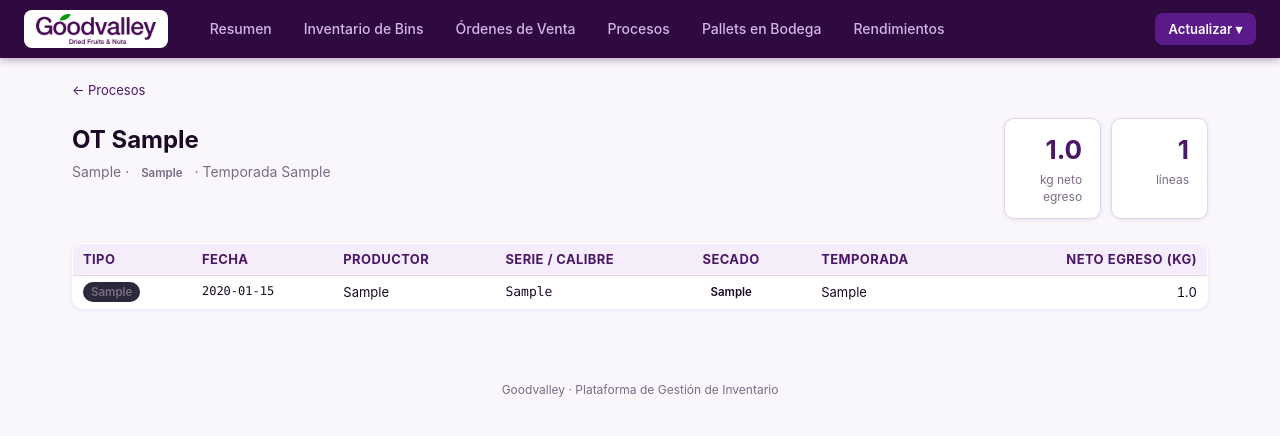
After one commit to holscherp/Goodvalley, a Flask app: a page that uses templates/proceso_detail.html in a window 1280 px wide. The commit adds this page. Shown: the top 436 px of the page. Run offline with Flask 3, Linux system fonts and the light colour scheme; tables that the repository leaves empty hold one stand-in row (values such as "Sample post").

Commit message:
Add ProcesoLinea detail model and clickable OT drill-down in Procesos
- New ProcesoLinea model (proceso_lineas table): stores every raw scraper
  row (D and R) per OT, with productor, serie, fecha, idot, tipo_fila
- Proceso now has one record per OT (grouped); neto_egreso = sum of D-rows
- _transform_procesos() captures TIPO, PRODUCTOR, IDOT, FECHAPRODUCCION
- Sync Completo clear-and-reinserts both tables, commits every 100 OTs
- /procesos/<ot> detail route + proceso_detail.html template
- procesos.html OT rows are now clickable links

Co-Authored-By: Claude Sonnet 4.6 <noreply@anthropic.com>

```diff
--- a/app.py
+++ b/app.py
@@ -134,7 +134,7 @@ def create_app():
     db.init_app(app)
 
     with app.app_context():
-        from models import Bin, Order, OrderLine, Allocation, Excedente, YieldOverride, Proceso, Pallet  # noqa: F401
+        from models import Bin, Order, OrderLine, Allocation, Excedente, YieldOverride, Proceso, ProcesoLinea, Pallet  # noqa: F401
         db.create_all()
 
         _migrate(db)
@@ -580,31 +580,82 @@ def create_app():
                         lf.write(f'✗ Error importando pallets: {e}\n')
                         lf.flush()
 
-            # ── Import procesos to Proceso table ──────────────────────────
+            # ── Import procesos to Proceso + ProcesoLinea tables ──────────
             if procesos_path.exists():
                 try:
                     proc_data = _json.loads(procesos_path.read_text())
                     with open(log_path, 'a') as lf:
-                        lf.write(f'► Importando {len(proc_data)} procesos...\n')
+                        lf.write(f'► Importando {len(proc_data)} líneas de procesos...\n')
                         lf.flush()
                     with _app.app_context():
-                        from models import Proceso
+                        from models import Proceso, ProcesoLinea
+
+                        # Full clear-and-reinsert
+                        ProcesoLinea.query.delete(synchronize_session=False)
                         Proceso.query.delete(synchronize_session=False)
-                        for p in proc_data:
-                            if not p.get('ot'):
+                        db.session.commit()
+
+                        # Group rows by OT
+                        from collections import OrderedDict as _OD
+                        by_ot = _OD()
+                        for row in proc_data:
+                            ot = row.get('ot', '').strip()
+                            if not ot:
                                 continue
-                            db.session.add(Proceso(
-                                ot=p['ot'],
-                                tipoproceso=p.get('tipoproceso'),
-                                drying=p.get('drying'),
-                                temporada=p.get('temporada'),
-                                neto_egreso=p.get('neto_egreso'),
-                                serie=p.get('serie'),
-                                synced_at=datetime.utcnow(),
-                            ))
+                            by_ot.setdefault(ot, []).append(row)
+
+                        synced = datetime.utcnow()
+                        ot_count = linea_count = 0
+
+                        for ot, rows in by_ot.items():
+                            # Summary: use first row's tipoproceso/drying/temporada;
+                            # neto_egreso = sum of D-rows (or all rows if no D tag)
+                            first = rows[0]
+                            d_rows = [r for r in rows if (r.get('tipo_fila') or '').upper() == 'D']
+                            summary_rows = d_rows if d_rows else rows
+                            total_neto = sum(
+                                r['neto_egreso'] for r in summary_rows
+                                if r.get('neto_egreso') is not None
+                            ) or None
+
+                            proc = Proceso(
+                                ot=ot,
+                                tipoproceso=first.get('tipoproceso'),
+                                drying=first.get('drying'),
+                                temporada=first.get('temporada'),
+                                neto_egreso=total_neto,
+                                serie=first.get('serie'),
+                                synced_at=synced,
+                            )
+                            db.session.add(proc)
+                            db.session.flush()
+                            ot_count += 1
+
+                            for row in rows:
+                                db.session.add(ProcesoLinea(
+                                    proceso_id=proc.id,
+                                    ot=ot,
+                                    tipo_fila=row.get('tipo_fila'),
+                                    idot=row.get('idot'),
+                                    fecha=row.get('fecha'),
+                                    tipoproceso=row.get('tipoproceso'),
+                                    productor=row.get('productor'),
+                                    serie=row.get('serie'),
+                                    drying=row.get('drying'),
+                                    temporada=row.get('temporada'),
+                                    neto_egreso=row.get('neto_egreso'),
+                                ))
+                                linea_count += 1
+
+                            if ot_count % 100 == 0:
+                                db.session.commit()
+
                         db.session.commit()
+
                     with open(log_path, 'a') as lf:
-                        lf.write(f'✓ Procesos: {len(proc_data)} OTs importados.\n')
+                        lf.write(
+                            f'✓ Procesos: {ot_count} OTs, {linea_count} líneas importadas.\n'
+                        )
                         lf.flush()
                 except Exception as e:
                     with open(log_path, 'a') as lf:
@@ -1644,6 +1695,12 @@ def create_app():
         procesos  = Proceso.query.order_by(Proceso.ot).all()
         last_sync = procesos[0].synced_at if procesos else None
         return render_template('procesos.html', procesos=procesos, last_sync=last_sync)
+
+    @app.route('/procesos/<path:ot>')
+    def proceso_detail(ot):
+        from models import Proceso
+        proc = Proceso.query.filter_by(ot=ot).first_or_404()
+        return render_template('proceso_detail.html', proc=proc)
 
     @app.route('/pallets')
     def list_pallets():
--- a/models.py
+++ b/models.py
@@ -342,6 +342,30 @@ class Proceso(db.Model):
     serie       = db.Column(db.String(50),  nullable=True)
     synced_at   = db.Column(db.DateTime,    default=datetime.utcnow)
 
+    lineas = db.relationship('ProcesoLinea', backref='proceso',
+                             cascade='all, delete-orphan', lazy='select')
+
+    @property
+    def drying_label(self):
+        return DRYING_LABELS.get(self.drying, self.drying or '—')
+
+
+class ProcesoLinea(db.Model):
+    __tablename__ = 'proceso_lineas'
+
+    id          = db.Column(db.Integer, primary_key=True)
+    proceso_id  = db.Column(db.Integer, db.ForeignKey('procesos.id'), nullable=False)
+    ot          = db.Column(db.String(50),  nullable=False)
+    tipo_fila   = db.Column(db.String(5),   nullable=True)   # 'D' or 'R'
+    idot        = db.Column(db.String(50),  nullable=True)
+    fecha       = db.Column(db.String(50),  nullable=True)
+    tipoproceso = db.Column(db.String(50),  nullable=True)
+    productor   = db.Column(db.String(200), nullable=True)
+    serie       = db.Column(db.String(50),  nullable=True)
+    drying      = db.Column(db.String(30),  nullable=True)
+    temporada   = db.Column(db.String(20),  nullable=True)
+    neto_egreso = db.Column(db.Float,       nullable=True)
+
     @property
     def drying_label(self):
         return DRYING_LABELS.get(self.drying, self.drying or '—')
--- /dev/null
+++ b/templates/proceso_detail.html
@@ -0,0 +1,73 @@
+{% extends 'base.html' %}
+{% block title %}OT {{ proc.ot }} · Procesos · Goodvalley{% endblock %}
+
+{% block content %}
+<div style="margin-bottom:18px">
+  <a href="{{ url_for('list_procesos') }}" style="color:var(--purple);font-size:13px">← Procesos</a>
+</div>
+
+<div class="row-between" style="align-items:flex-start">
+  <div>
+    <h1 style="font-size:1.5rem;margin-bottom:4px">OT {{ proc.ot }}</h1>
+    <p class="muted" style="margin:0">
+      {% if proc.tipoproceso %}{{ proc.tipoproceso }}{% endif %}
+      {% if proc.drying %}
+        · <span class="pill pill-{{ proc.drying }}">{{ proc.drying_label }}</span>
+      {% endif %}
+      {% if proc.temporada %}· Temporada {{ proc.temporada }}{% endif %}
+    </p>
+  </div>
+  <div class="cards" style="margin:0;gap:10px">
+    <div class="card" style="min-width:0;padding:12px 18px;text-align:right">
+      <div class="big">{{ "{:,.1f}".format(proc.neto_egreso) if proc.neto_egreso else '—' }}</div>
+      <div class="lbl">kg neto egreso</div>
+    </div>
+    <div class="card" style="min-width:0;padding:12px 18px;text-align:right">
+      <div class="big">{{ proc.lineas|length }}</div>
+      <div class="lbl">líneas</div>
+    </div>
+  </div>
+</div>
+
+{% if proc.lineas %}
+<table class="grid tight" style="margin-top:24px">
+  <thead><tr>
+    <th>Tipo</th>
+    <th>Fecha</th>
+    <th>Productor</th>
+    <th>Serie / Calibre</th>
+    <th>Secado</th>
+    <th>Temporada</th>
+    <th class="num">Neto Egreso (kg)</th>
+  </tr></thead>
+  <tbody>
+  {% for l in proc.lineas %}
+  <tr {% if l.tipo_fila == 'R' %}style="background:rgba(255,255,255,.03);color:var(--muted)"{% endif %}>
+    <td>
+      {% if l.tipo_fila %}
+        <span class="pill" style="{% if l.tipo_fila == 'D' %}background:var(--lavender);color:#fff{% else %}background:#2a2a3a;color:var(--muted){% endif %}">
+          {{ l.tipo_fila }}
+        </span>
+      {% else %}—{% endif %}
+    </td>
+    <td class="mono" style="font-size:12px">{{ l.fecha or '—' }}</td>
+    <td>{{ l.productor or '—' }}</td>
+    <td class="mono">{{ l.serie or '—' }}</td>
+    <td>
+      {% if l.drying %}
+        <span class="pill pill-{{ l.drying }}">{{ l.drying_label }}</span>
+      {% else %}—{% endif %}
+    </td>
+    <td>{{ l.temporada or '—' }}</td>
+    <td class="num">{{ "{:,.1f}".format(l.neto_egreso) if l.neto_egreso else '—' }}</td>
+  </tr>
+  {% endfor %}
+  </tbody>
+</table>
+{% else %}
+<div class="empty" style="margin-top:24px">
+  <p>No hay líneas de detalle para esta OT.</p>
+  <p class="muted" style="margin-top:6px">Hacé un Sync Completo para importar el detalle desde pWarehouse.</p>
+</div>
+{% endif %}
+{% endblock %}
--- a/templates/procesos.html
+++ b/templates/procesos.html
@@ -30,8 +30,8 @@
   </tr></thead>
   <tbody>
   {% for p in procesos %}
-  <tr>
-    <td class="mono">{{ p.ot }}</td>
+  <tr style="cursor:pointer" onclick="location.href='{{ url_for('proceso_detail', ot=p.ot) }}'">
+    <td class="mono"><a href="{{ url_for('proceso_detail', ot=p.ot) }}" style="color:inherit;text-decoration:none">{{ p.ot }}</a></td>
     <td>{{ p.tipoproceso or '—' }}</td>
     <td>
       {% if p.drying %}
```
Also changed, not shown: scrape_full.py (+16 -8 lines).
